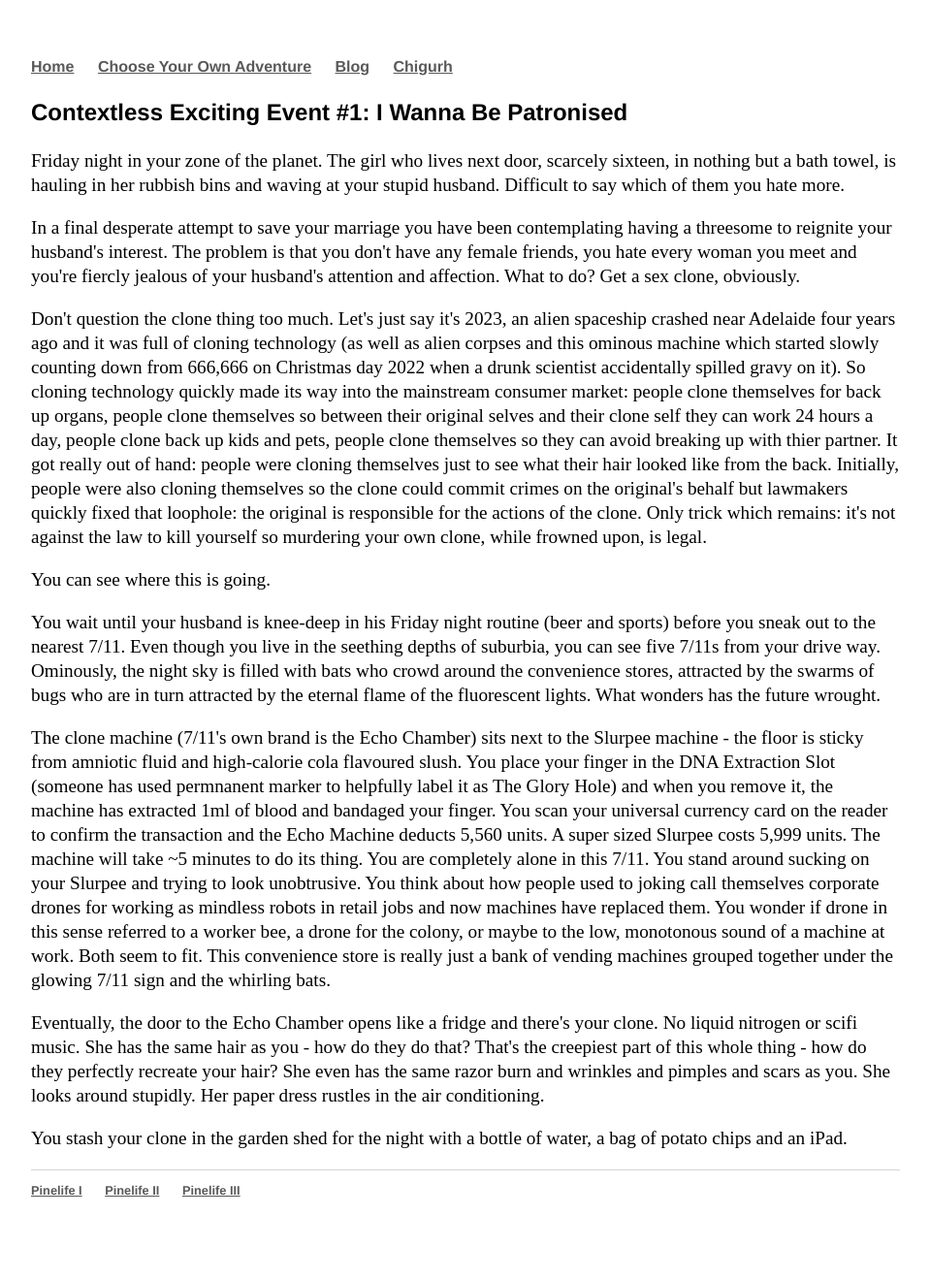
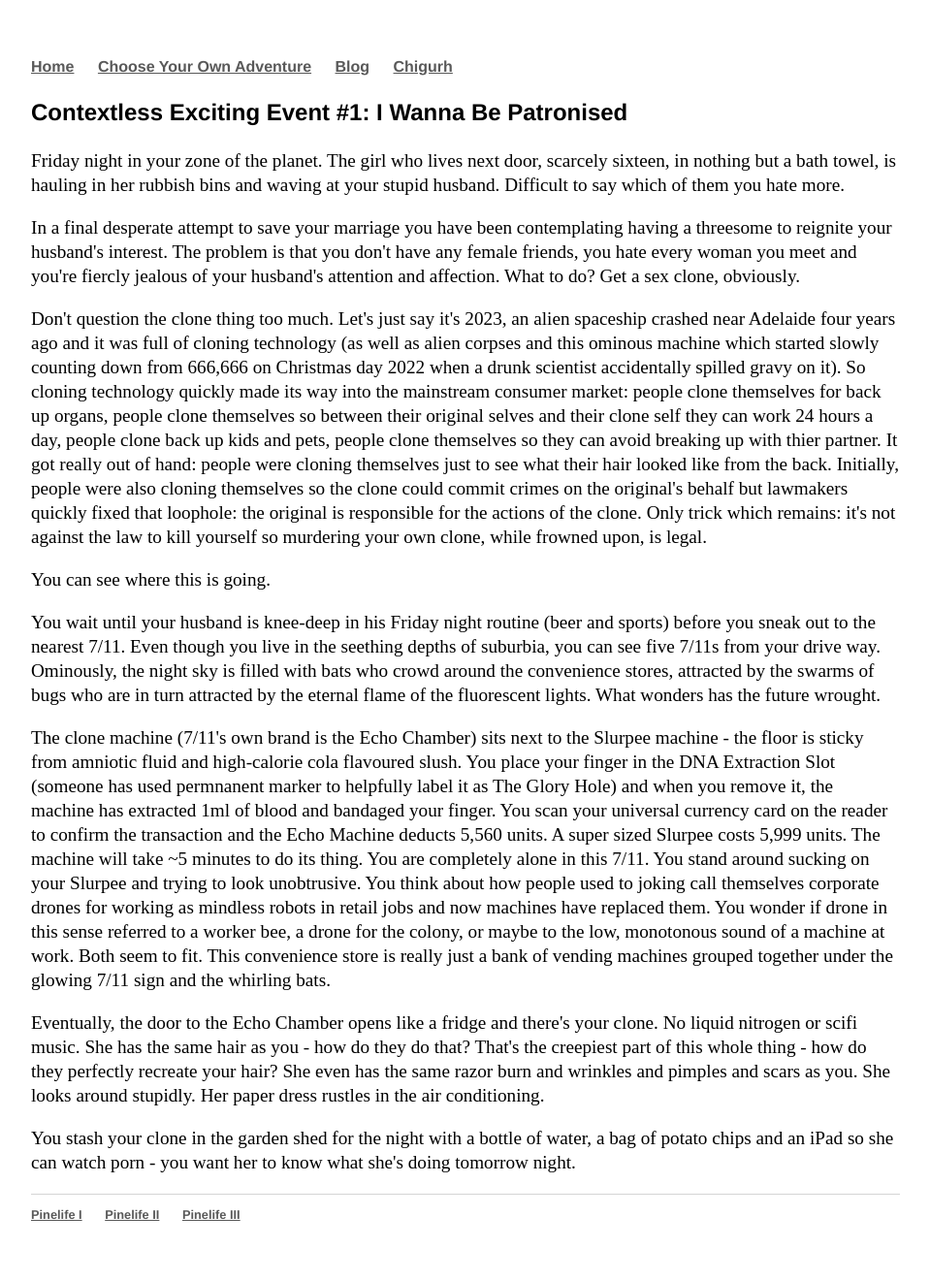
Before and after one commit to Pinelife/pinelife.github.io, a Jekyll site: the page built from Hellhole/excitingevent1.html, in a window 1280 px wide. Shown: the whole page at 97% size, without its empty margins (160-1119 px from the left). Built offline with Jekyll 4.4.1, drawn with Linux system fonts in a browser that asks for light colours; before the commit the page ends 1295 px from its top, so only the background shows below that.

Commit message:
Create excitingevent1.html

```diff
--- a/Hellhole/excitingevent1.html
+++ b/Hellhole/excitingevent1.html
@@ -46,5 +46,6 @@ Don't question the clone thing too much. Let's just say it's 2023, an alien spac
   razor burn and wrinkles and pimples and scars as you. She looks around stupidly. Her paper dress rustles in the air conditioning.
 </p>
 <p>
-  You stash your clone in the garden shed for the night with a bottle of water, a bag of potato chips and an iPad.
+  You stash your clone in the garden shed for the night with a bottle of water, a bag of potato chips and an iPad so she can watch porn - you
+  want her to know what she's doing tomorrow night.
 </p>
```
